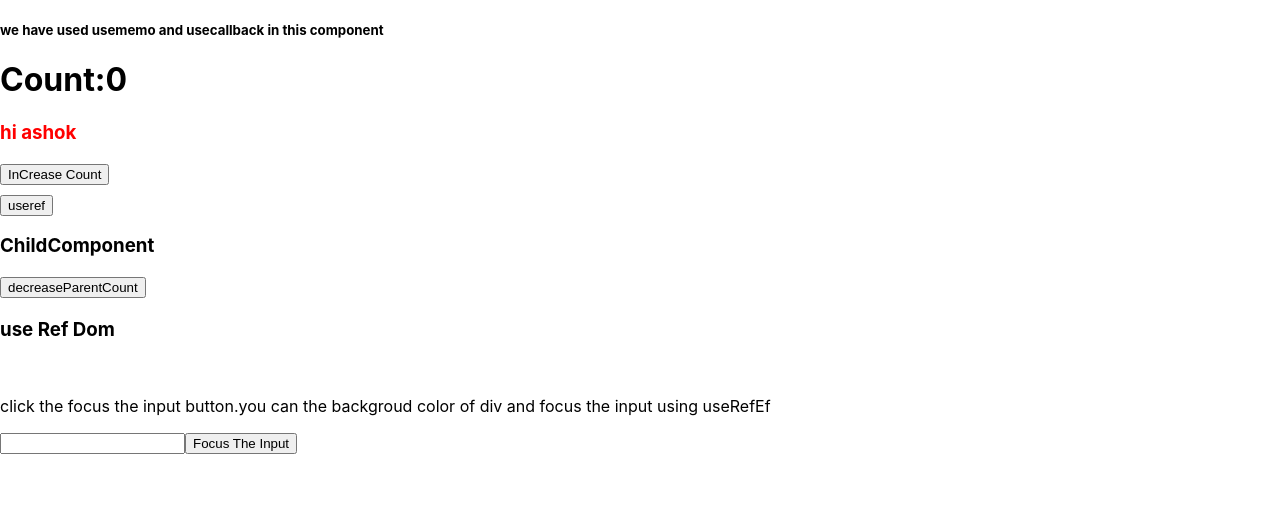
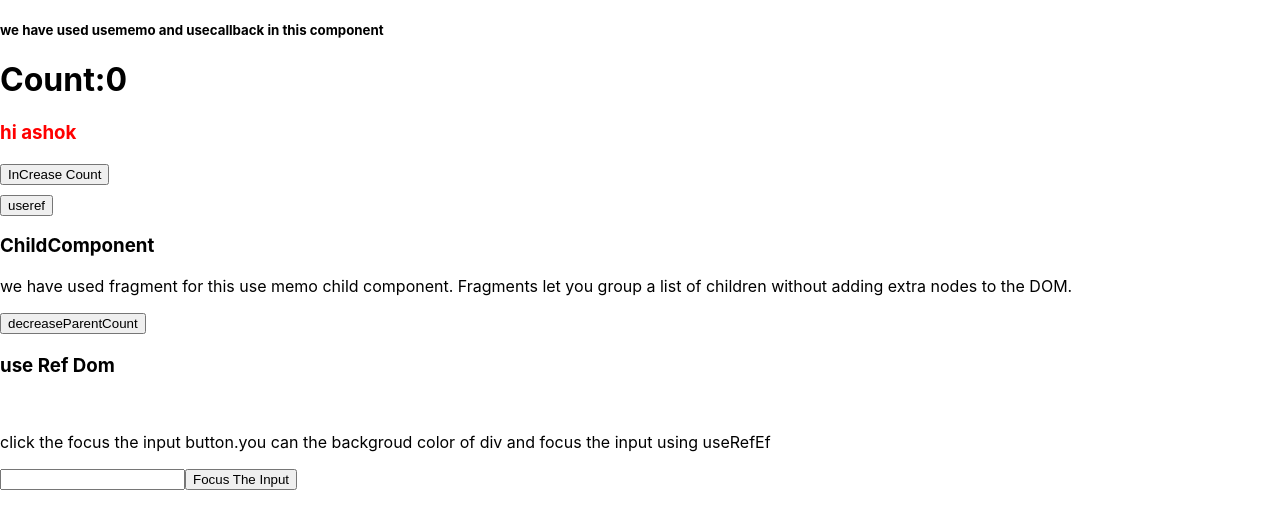
Before and after one commit to ashok-virat/React-top-api, a React (Create React App) app: page /useMemo in a window 1280 px wide. Shown: the top 528 px of the page. Built offline with nearby package versions, Linux system fonts and the light colour scheme.

Commit message:
fragment added

```diff
--- a/src/Component/UseMemo/UseMemoChild.js
+++ b/src/Component/UseMemo/UseMemoChild.js
@@ -1,4 +1,4 @@
-import React, { memo } from "react";
+import React, { memo, Fragment } from "react";
 import UseRefDom from "./useRefDom";
 
 const UseMemoChild = memo((props) => {
@@ -7,12 +7,17 @@ const UseMemoChild = memo((props) => {
   //see the console
   console.log("use memo child render");
   return (
-    <div>
-      <h3>ChildComponent</h3>
+    //Fragments let you group a list of children without adding extra nodes to the DOM.
+    <Fragment>
+            <h3>ChildComponent</h3>
+      <p>
+        we have used fragment for this use memo child component. Fragments let
+        you group a list of children without adding extra nodes to the DOM.
+      </p>
       <button onClick={decreaseCount}>decreaseParentCount</button>
       <br />
       <UseRefDom />
-    </div>
+    </Fragment>
   );
 });
 
--- a/src/Component/UseMemo/useRefDom.js
+++ b/src/Component/UseMemo/useRefDom.js
@@ -2,6 +2,7 @@ import React, { useRef } from "react";
 
 const UseRefDom = () => {
   const elementRef = useRef();
+  //class based component we have used create ref instead of use ref
   const inputRef = useRef();
 
   const focusTheButton = () => {
```
